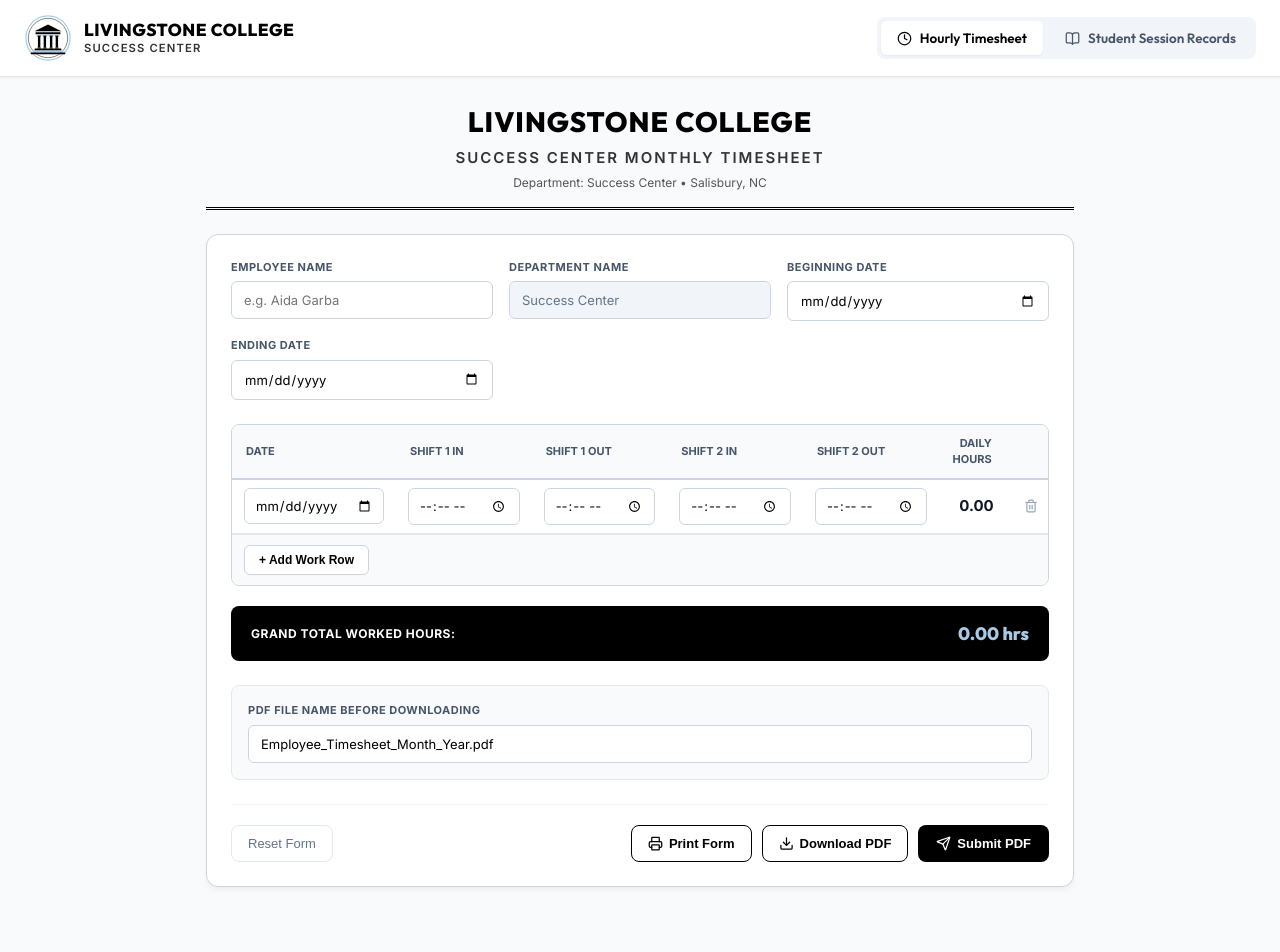
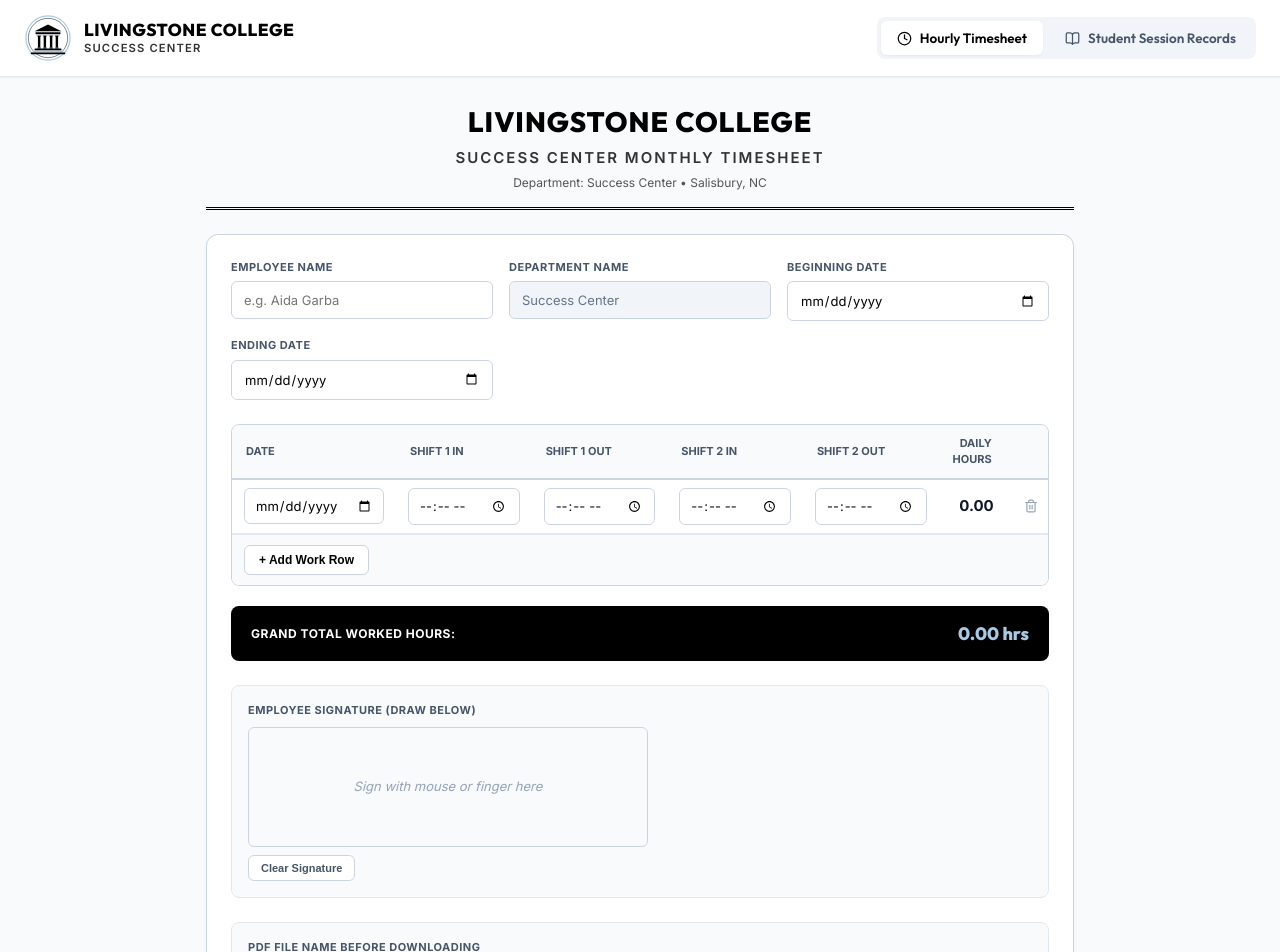
Before and after one commit to Aidarag/LC-Success-center-forms, a React (Vite) app: page / in a window 1280 px wide. Shown: the top 952 px of the page. Built offline with nearby package versions, Linux system fonts and the light colour scheme.

Commit message:
feat: add canvas drawing signature pads to both forms and embed inside PDF/print outputs

```diff
--- a/src/components/SessionRecordForm.jsx
+++ b/src/components/SessionRecordForm.jsx
@@ -3,6 +3,7 @@
 import { saveSessionsDraft, getSessionsDraft, clearSessionsDraft } from '../utils/storage';
 import { generatePDF } from '../utils/pdfGenerator';
 import EmailModal from './EmailModal';
+import SignaturePad from './SignaturePad';
 
 // Helper to convert time strings "HH:MM" to decimal hours
 const timeToDecimal = (timeStr) => {
@@ -56,6 +57,7 @@
   const [isFileNameEdited, setIsFileNameEdited] = useState(false);
 
   // UI States
+  const [signature, setSignature] = useState(null);
   const [toastMessage, setToastMessage] = useState(null);
   const [isEmailModalOpen, setIsEmailModalOpen] = useState(false);
   const [emailSubject, setEmailSubject] = useState('');
@@ -196,7 +198,8 @@
         semester,
         mentorName,
         entries,
-        totalDuration: totalDurationSum
+        totalDuration: totalDurationSum,
+        signature
       };
       await generatePDF('sessions', payload, pdfFileName);
       showToast('Session record PDF downloaded successfully.');
@@ -219,7 +222,8 @@
         semester,
         mentorName,
         entries,
-        totalDuration: totalDurationSum
+        totalDuration: totalDurationSum,
+        signature
       };
 
       const finalName = await generatePDF('sessions', payload, pdfFileName);
@@ -253,6 +257,7 @@
       setEntries([{ id: '1', date: '', timeIn: '', timeOut: '', duration: 0, skills: '', notes: '' }]);
       setPdfFileName('Student_Academic_Report_Month_Year.pdf');
       setIsFileNameEdited(false);
+      setSignature(null);
       clearSessionsDraft();
       showToast('Form cleared.');
     }
@@ -478,6 +483,16 @@
           <span style={styles.totalValue}>{totalDurationSum.toFixed(2)} hrs</span>
         </div>
 
+        {/* Signature drawing pad */}
+        <div style={styles.signatureCard} className="no-print">
+          <label style={styles.signatureLabel}>Staff / Tutor Signature (Draw below)</label>
+          <SignaturePad
+            key={signature ? 'has-sig' : 'no-sig'}
+            onSave={(sigData) => setSignature(sigData)}
+            onClear={() => setSignature(null)}
+          />
+        </div>
+
         {/* Naming Configuration Box */}
         <div style={styles.namingCard} className="no-print">
           <label style={styles.namingLabel} htmlFor="pdf-filename-input">PDF File Name before downloading</label>
@@ -533,7 +548,20 @@
         <table style={{ width: '100%', borderCollapse: 'collapse', fontSize: '12px' }}>
           <tbody>
             <tr>
-              <td style={{ width: '45%', verticalAlign: 'bottom' }}>
+              <td style={{ width: '45%', verticalAlign: 'bottom', position: 'relative' }}>
+                {signature && (
+                  <img
+                    src={signature}
+                    alt="Staff / Tutor Signature"
+                    style={{
+                      position: 'absolute',
+                      bottom: '22px',
+                      left: '10px',
+                      height: '35px',
+                      pointerEvents: 'none'
+                    }}
+                  />
+                )}
                 <div style={{ borderBottom: '1px solid #000000', height: '35px', width: '90%' }}></div>
                 <div style={{ marginTop: '5px', fontWeight: 'bold' }}>STAFF / TUTOR SIGNATURE</div>
               </td>
@@ -801,6 +829,23 @@
     flexDirection: 'column',
     gap: '6px'
   },
+  signatureCard: {
+    backgroundColor: '#f8fafc',
+    border: '1px solid #e2e8f0',
+    borderRadius: '8px',
+    padding: '16px',
+    marginBottom: '24px',
+    display: 'flex',
+    flexDirection: 'column',
+    gap: '8px'
+  },
+  signatureLabel: {
+    fontSize: '11px',
+    fontWeight: '700',
+    textTransform: 'uppercase',
+    color: '#475569',
+    letterSpacing: '0.5px'
+  },
   namingLabel: {
     fontSize: '11px',
     fontWeight: '700',
--- /dev/null
+++ b/src/components/SignaturePad.jsx
@@ -0,0 +1,157 @@
+import React, { useRef, useState, useEffect } from 'react';
+
+export default function SignaturePad({ onSave, onClear, width = 400, height = 120 }) {
+  const canvasRef = useRef(null);
+  const [isDrawing, setIsDrawing] = useState(false);
+  const [isEmpty, setIsEmpty] = useState(true);
+
+  useEffect(() => {
+    const canvas = canvasRef.current;
+    if (!canvas) return;
+    const ctx = canvas.getContext('2d');
+    ctx.strokeStyle = '#000000';
+    ctx.lineWidth = 2.5;
+    ctx.lineCap = 'round';
+    ctx.lineJoin = 'round';
+  }, []);
+
+  const getCoordinates = (e) => {
+    const canvas = canvasRef.current;
+    if (!canvas) return { x: 0, y: 0 };
+    const rect = canvas.getBoundingClientRect();
+
+    // Support touch events
+    if (e.touches && e.touches.length > 0) {
+      return {
+        x: e.touches[0].clientX - rect.left,
+        y: e.touches[0].clientY - rect.top
+      };
+    }
+
+    // Support mouse events
+    return {
+      x: e.clientX - rect.left,
+      y: e.clientY - rect.top
+    };
+  };
+
+  const startDrawing = (e) => {
+    // Prevent scrolling when drawing on touch screens
+    if (e.cancelable) {
+      e.preventDefault();
+    }
+    const { x, y } = getCoordinates(e);
+    const canvas = canvasRef.current;
+    const ctx = canvas.getContext('2d');
+    ctx.beginPath();
+    ctx.moveTo(x, y);
+    setIsDrawing(true);
+  };
+
+  const draw = (e) => {
+    if (!isDrawing) return;
+    if (e.cancelable) {
+      e.preventDefault();
+    }
+    const { x, y } = getCoordinates(e);
+    const canvas = canvasRef.current;
+    const ctx = canvas.getContext('2d');
+    ctx.lineTo(x, y);
+    ctx.stroke();
+    setIsEmpty(false);
+
+    if (onSave) {
+      onSave(canvas.toDataURL());
+    }
+  };
+
+  const stopDrawing = () => {
+    setIsDrawing(false);
+  };
+
+  const handleClear = () => {
+    const canvas = canvasRef.current;
+    if (!canvas) return;
+    const ctx = canvas.getContext('2d');
+    ctx.clearRect(0, 0, canvas.width, canvas.height);
+    setIsEmpty(true);
+    if (onClear) {
+      onClear();
+    }
+  };
+
+  return (
+    <div style={{ display: 'flex', flexDirection: 'column', gap: '8px' }}>
+      <div style={{ position: 'relative', width: '100%', maxWidth: `${width}px` }}>
+        <canvas
+          ref={canvasRef}
+          width={width}
+          height={height}
+          onMouseDown={startDrawing}
+          onMouseMove={draw}
+          onMouseUp={stopDrawing}
+          onMouseLeave={stopDrawing}
+          onTouchStart={startDrawing}
+          onTouchMove={draw}
+          onTouchEnd={stopDrawing}
+          style={{
+            border: '1px solid #cbd5e1',
+            borderRadius: '6px',
+            backgroundColor: '#f8fafc',
+            cursor: 'crosshair',
+            touchAction: 'none',
+            display: 'block',
+            width: '100%',
+            height: `${height}px`
+          }}
+        />
+        {isEmpty && (
+          <div
+            style={{
+              position: 'absolute',
+              top: 0,
+              left: 0,
+              right: 0,
+              bottom: 0,
+              display: 'flex',
+              alignItems: 'center',
+              justifyContent: 'center',
+              color: '#94a3b8',
+              fontSize: '13px',
+              pointerEvents: 'none',
+              fontStyle: 'italic'
+            }}
+          >
+            Sign with mouse or finger here
+          </div>
+        )}
+      </div>
+      <button
+        type="button"
+        onClick={handleClear}
+        style={{
+          alignSelf: 'flex-start',
+          padding: '6px 12px',
+          fontSize: '11px',
+          fontWeight: '600',
+          backgroundColor: '#ffffff',
+          border: '1px solid #cbd5e1',
+          borderRadius: '6px',
+          color: '#475569',
+          cursor: 'pointer',
+          transition: 'all 0.15s ease'
+        }}
+        onMouseEnter={(e) => {
+          e.target.style.backgroundColor = '#f1f5f9';
+          e.target.style.color = '#0f172a';
+        }}
+        onMouseLeave={(e) => {
+          e.target.style.backgroundColor = '#ffffff';
+          e.target.style.color = '#475569';
+        }}
+      >
+        Clear Signature
+      </button>
+    </div>
+  );
+}
--- a/src/components/TimesheetForm.jsx
+++ b/src/components/TimesheetForm.jsx
@@ -3,6 +3,7 @@
 import { saveTimesheetDraft, getTimesheetDraft, clearTimesheetDraft } from '../utils/storage';
 import { generatePDF } from '../utils/pdfGenerator';
 import EmailModal from './EmailModal';
+import SignaturePad from './SignaturePad';
 
 // Helper to convert time strings "HH:MM" to decimal hours
 const timeToDecimal = (timeStr) => {
@@ -43,6 +44,7 @@
   const [isFileNameEdited, setIsFileNameEdited] = useState(false);
 
   // UI States
+  const [signature, setSignature] = useState(null);
   const [toastMessage, setToastMessage] = useState(null);
   const [isEmailModalOpen, setIsEmailModalOpen] = useState(false);
   const [emailSubject, setEmailSubject] = useState('');
@@ -205,7 +207,8 @@
         beginningDate,
         endingDate,
         entries,
-        totalHours: totalHoursSum
+        totalHours: totalHoursSum,
+        signature
       };
       await generatePDF('timesheet', payload, pdfFileName);
       showToast('Timesheet PDF downloaded successfully.');
@@ -229,7 +232,8 @@
         beginningDate,
         endingDate,
         entries,
-        totalHours: totalHoursSum
+        totalHours: totalHoursSum,
+        signature
       };
 
       // Trigger local pdf compile to verify
@@ -265,6 +269,7 @@
       setEntries([{ id: '1', date: '', timeIn1: '', timeOut1: '', timeIn2: '', timeOut2: '', totalHours: 0 }]);
       setPdfFileName('Employee_Timesheet_Month_Year.pdf');
       setIsFileNameEdited(false);
+      setSignature(null);
       clearTimesheetDraft();
       showToast('Form cleared.');
     }
@@ -453,6 +458,16 @@
           <span style={styles.totalValue}>{totalHoursSum.toFixed(2)} hrs</span>
         </div>
 
+        {/* Signature drawing pad */}
+        <div style={styles.signatureCard} className="no-print">
+          <label style={styles.signatureLabel}>Employee Signature (Draw below)</label>
+          <SignaturePad
+            key={signature ? 'has-sig' : 'no-sig'}
+            onSave={(sigData) => setSignature(sigData)}
+            onClear={() => setSignature(null)}
+          />
+        </div>
+
         {/* Naming Configuration Box */}
         <div style={styles.namingCard} className="no-print">
           <label style={styles.namingLabel} htmlFor="pdf-filename-input">PDF File Name before downloading</label>
@@ -508,7 +523,20 @@
         <table style={{ width: '100%', borderCollapse: 'collapse', fontSize: '12px' }}>
           <tbody>
             <tr>
-              <td style={{ width: '45%', verticalAlign: 'bottom' }}>
+              <td style={{ width: '45%', verticalAlign: 'bottom', position: 'relative' }}>
+                {signature && (
+                  <img
+                    src={signature}
+                    alt="Employee Signature"
+                    style={{
+                      position: 'absolute',
+                      bottom: '22px',
+                      left: '10px',
+                      height: '35px',
+                      pointerEvents: 'none'
+                    }}
+                  />
+                )}
                 <div style={{ borderBottom: '1px solid #000000', height: '35px', width: '90%' }}></div>
                 <div style={{ marginTop: '5px', fontWeight: 'bold' }}>EMPLOYEE SIGNATURE</div>
               </td>
@@ -738,6 +766,23 @@
     flexDirection: 'column',
     gap: '6px'
   },
+  signatureCard: {
+    backgroundColor: '#f8fafc',
+    border: '1px solid #e2e8f0',
+    borderRadius: '8px',
+    padding: '16px',
+    marginBottom: '24px',
+    display: 'flex',
+    flexDirection: 'column',
+    gap: '8px'
+  },
+  signatureLabel: {
+    fontSize: '11px',
+    fontWeight: '700',
+    textTransform: 'uppercase',
+    color: '#475569',
+    letterSpacing: '0.5px'
+  },
   namingLabel: {
     fontSize: '11px',
     fontWeight: '700',
```
Also changed, not shown: src/utils/pdfGenerator.js (+10 -4 lines).
